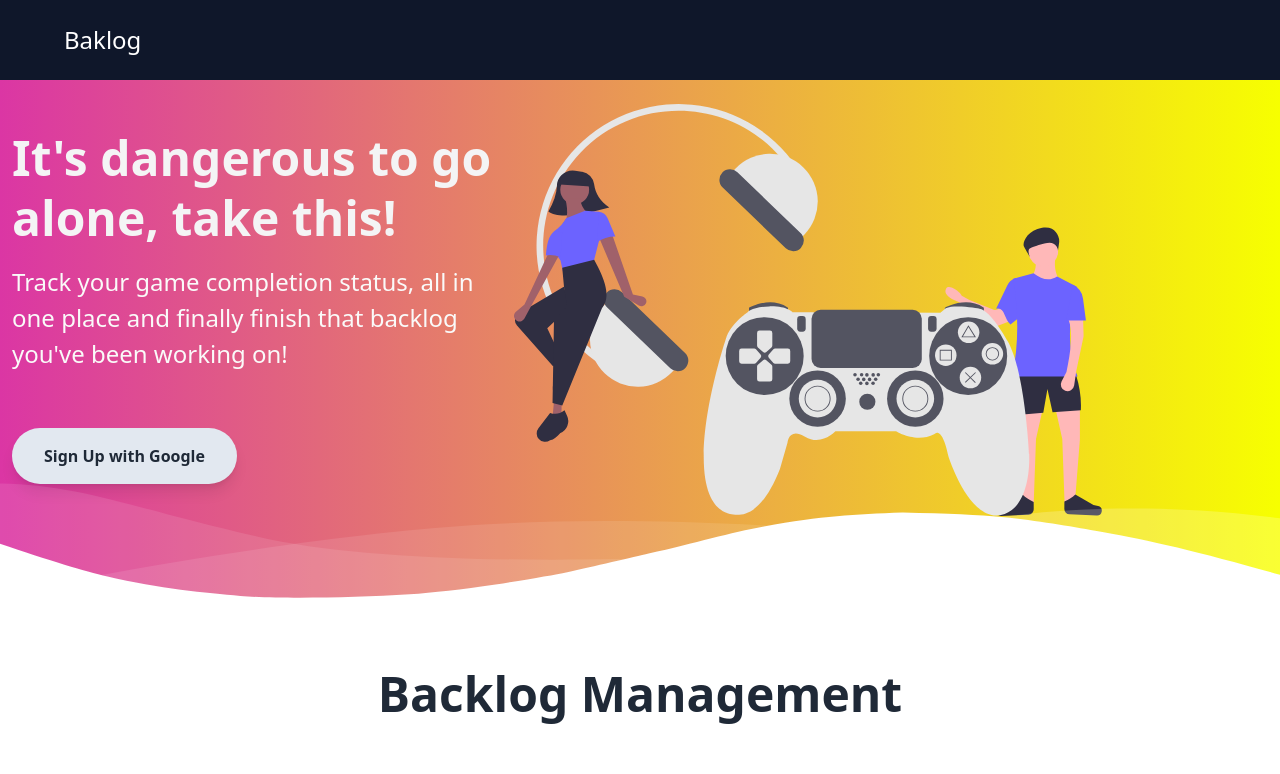
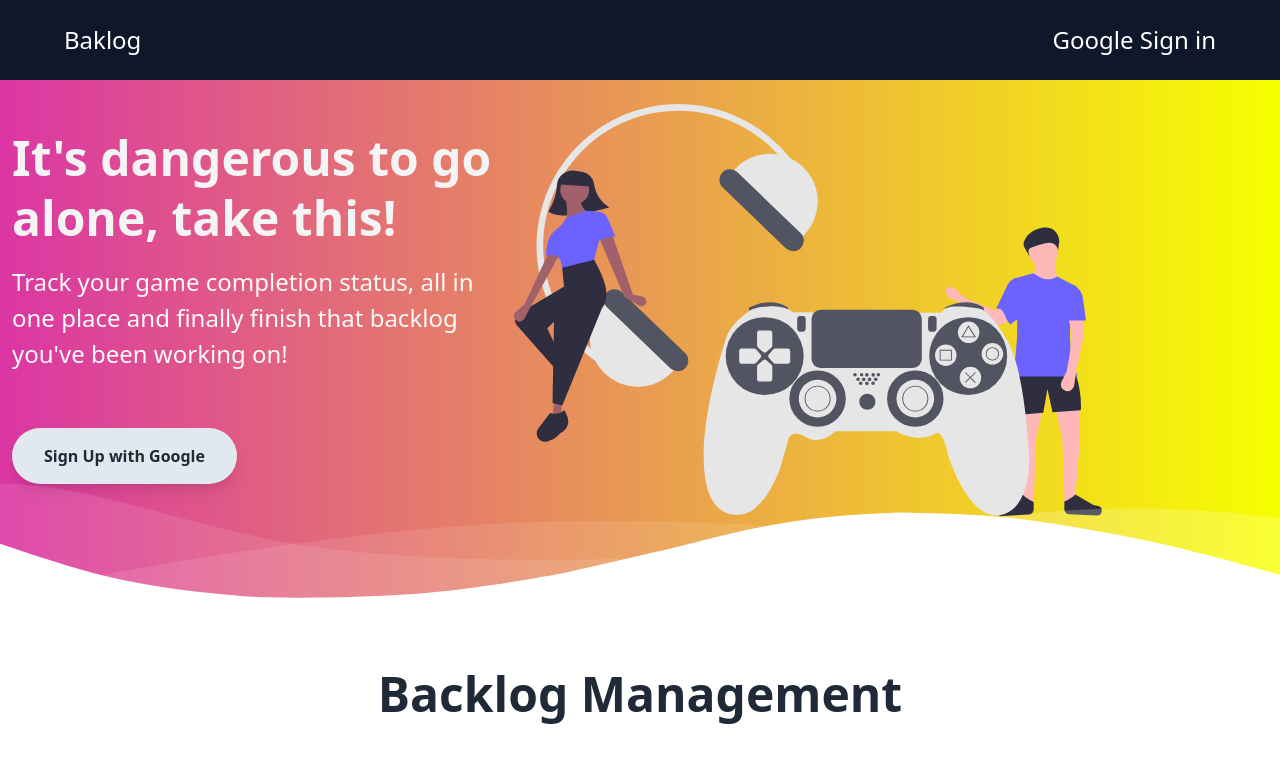
Before and after one commit to dmoczisko/bakLog, a Vue app: page /login in a window 1280 px wide. Shown: the top 774 px of the page. Built offline with nearby package versions, Linux system fonts and the light colour scheme; no server answers.

Commit message:
conditional for homepage sign in in header

```diff
--- a/src/components/Layout/HeaderComponent.vue
+++ b/src/components/Layout/HeaderComponent.vue
@@ -20,6 +20,14 @@
           <ArrowLeftOnRectangleIcon class="h-10 w-10 mx-2" />
         </button>
       </div>
+
+      <a
+        href="#"
+        class="ml-auto"
+        v-if="!storeAuth.user.id"
+        @click="googleLogin()"
+        >Google Sign in
+      </a>
     </nav>
   </header>
 </template>
@@ -28,7 +36,12 @@
 import { UserIcon } from '@heroicons/vue/24/solid';
 import { ArrowLeftOnRectangleIcon } from '@heroicons/vue/24/solid';
 import { useStoreAuth } from '@/stores/storeAuth';
+import { auth } from '@/firebase';
 
 /*store*/
 const storeAuth = useStoreAuth();
+
+function googleLogin() {
+  storeAuth.registerUser(auth);
+}
 </script>
```
